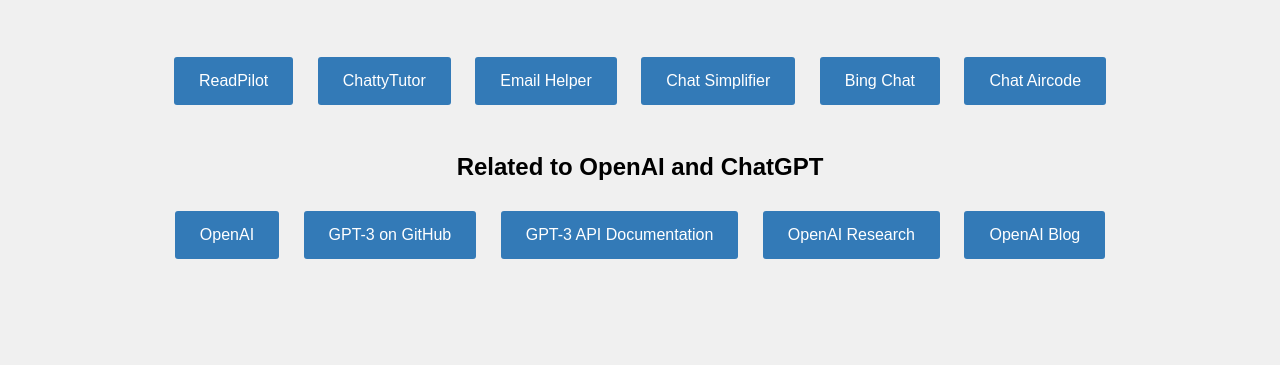
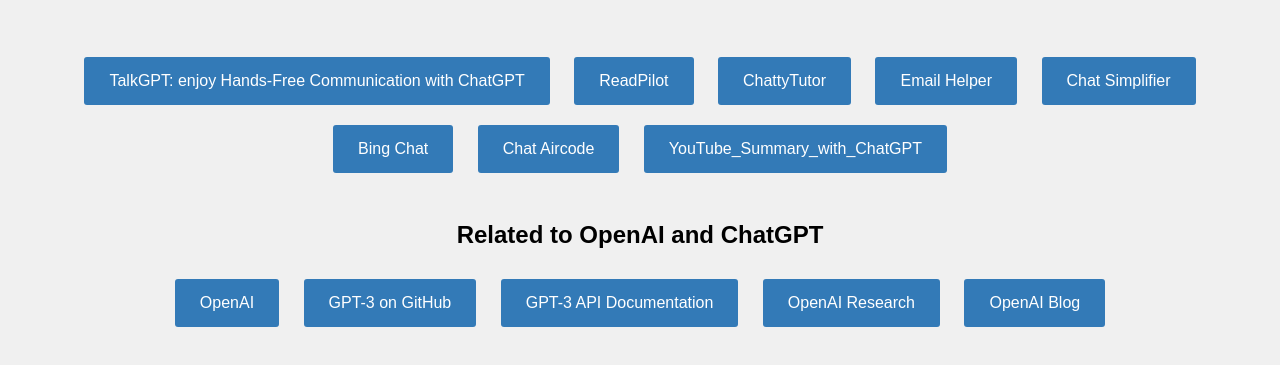
Before and after one commit to temberature/ChatFlash, a plain HTML site: page index.html in a window 1280 px wide. Shown: the part 127-492 px from the top of the page. Drawn offline with Linux system fonts and the light colour scheme.

Commit message:
new sites.

```diff
--- a/index.html
+++ b/index.html
@@ -37,12 +37,15 @@
 </head>
 <body>
   <h1>ChatGPT Websites Navigation Page</h1>
+  <a href="https://greasyfork.org/en/scripts/459890-talkgpt">TalkGPT: enjoy Hands-Free Communication with ChatGPT</a>
   <a href="https://readpilot.vercel.app/">ReadPilot</a>
   <a href="https://chattytutor.vercel.app/">ChattyTutor</a>
   <a href="https://email-helper.vercel.app/">Email Helper</a>
   <a href="https://chat-simplifier.imzbb.cc/">Chat Simplifier</a>
   <a href="https://bing-chat.vercel.app/">Bing Chat</a>
   <a href="https://chat.aircode.dev/">Chat Aircode</a>
+  <a href="https://chrome.google.com/webstore/detail/youtube-summary-with-chat/nmmicjeknamkfloonkhhcjmomieiodli">YouTube_Summary_with_ChatGPT</a>
+
   <br><br>
   <h2>Related to OpenAI and ChatGPT</h2>
   <a href="https://openai.com">OpenAI</a>
```
Also changed, not shown: 1 other file.
